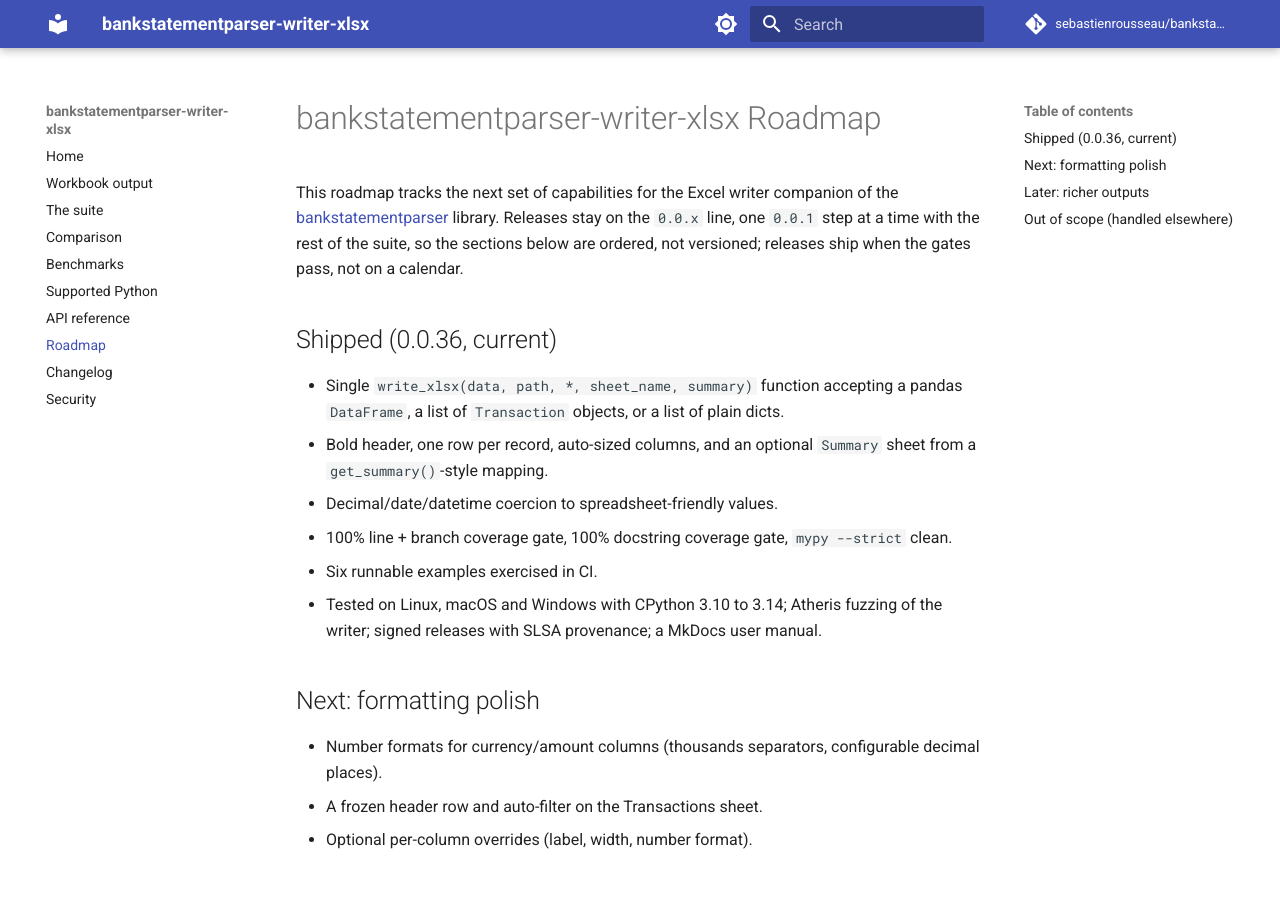
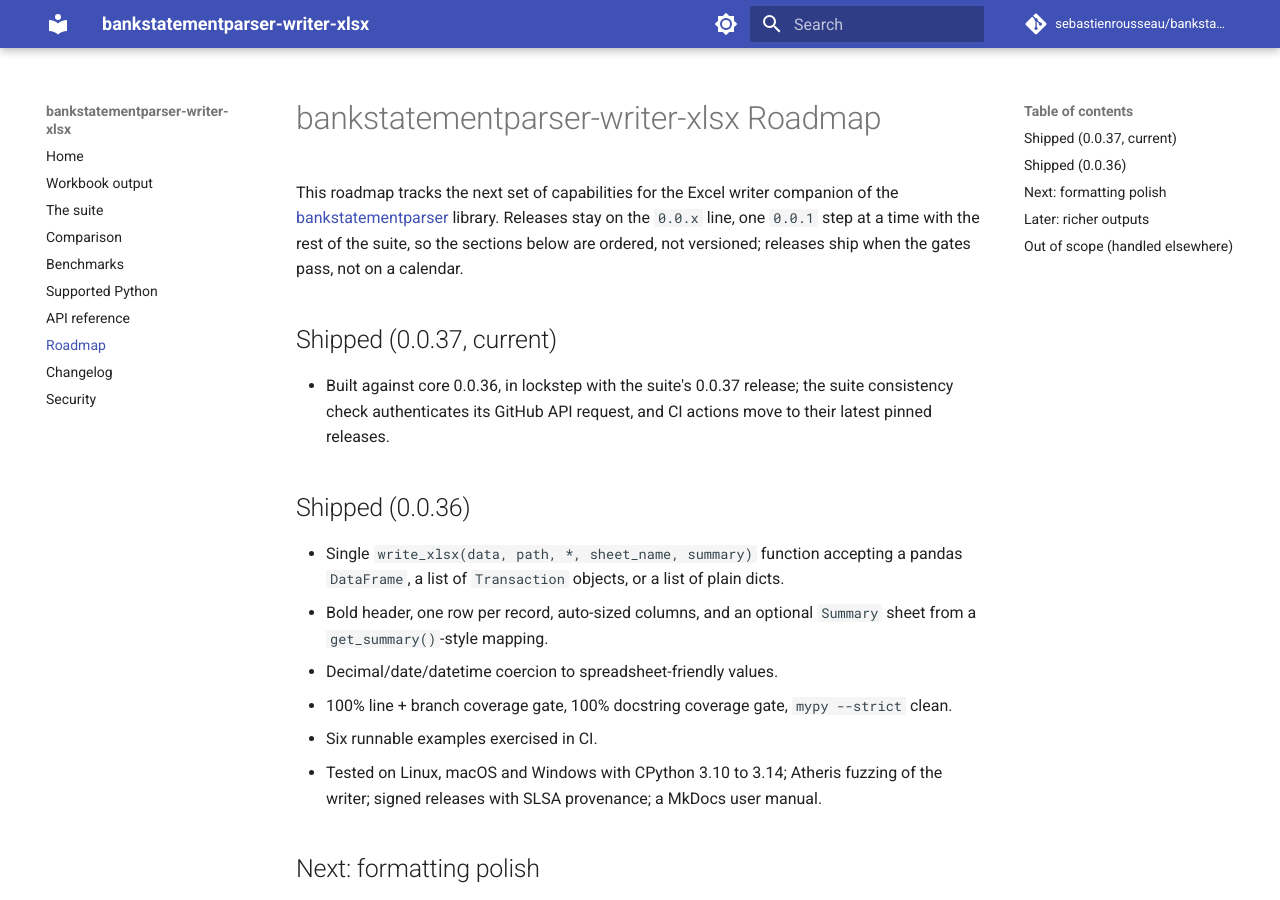
Before and after one commit to sebastienrousseau/bankstatementparser-writer-xlsx, an MkDocs documentation site: the page built from docs/roadmap.md, in a window 1280 px wide and 900 px high. Built offline with MkDocs 1.6.1 and Material for MkDocs 9.7.7, drawn with Linux system fonts in a browser that asks for light colours; comment, search, counter and statistics services are not loaded.

Commit message:
chore: bump version to 0.0.37
Align with the suite's 0.0.37 release: pyproject.toml, __version__,
the README's install output and release line, the bug-report form's
version placeholders, SECURITY.md's support table (0.0.37 current,
0.0.36 prior) and ROADMAP.md's shipped section move to 0.0.37. The
Unreleased CHANGELOG section becomes the dated 0.0.37 section that the
docs-accuracy tests require; it is completed in a later commit.

Assisted-by: Claude Code:claude-opus-5-5
Signed-off-by: Sebastien Rousseau <sebastienrousseau@users.noreply.github.com>

````diff
--- a/README.md
+++ b/README.md
@@ -76,7 +76,7 @@ Verify the installation:
 
 ```sh
 python -c "import bankstatementparser_writer_xlsx as w; print(w.__version__)"
-# -> 0.0.36
+# -> 0.0.37
 ```
 
 ---
@@ -113,7 +113,7 @@ df = parser.parse()
 write_xlsx(df, "statement.xlsx", summary=parser.get_summary())
 ```
 
-Latest release: v0.0.36, a single `write_xlsx(data, path, ...)` function.
+Latest release: v0.0.37, a single `write_xlsx(data, path, ...)` function.
 
 ---
 
--- a/ROADMAP.md
+++ b/ROADMAP.md
@@ -7,7 +7,13 @@ library. Releases stay on the `0.0.x` line, one `0.0.1` step at a time
 with the rest of the suite, so the sections below are ordered, not
 versioned; releases ship when the gates pass, not on a calendar.
 
-## Shipped (0.0.36, current)
+## Shipped (0.0.37, current)
+
+- Built against core 0.0.36, in lockstep with the suite's 0.0.37
+  release; the suite consistency check authenticates its GitHub API
+  request, and CI actions move to their latest pinned releases.
+
+## Shipped (0.0.36)
 
 - Single `write_xlsx(data, path, *, sheet_name, summary)` function
   accepting a pandas `DataFrame`, a list of `Transaction` objects, or a
--- a/bankstatementparser_writer_xlsx/__init__.py
+++ b/bankstatementparser_writer_xlsx/__init__.py
@@ -27,4 +27,4 @@ from .writer import write_xlsx
 
 __all__ = ["write_xlsx", "__version__"]
 
-__version__ = "0.0.36"
+__version__ = "0.0.37"
--- a/pyproject.toml
+++ b/pyproject.toml
@@ -1,6 +1,6 @@
 [tool.poetry]
 name = "bankstatementparser-writer-xlsx"
-version = "0.0.36"
+version = "0.0.37"
 description = "Excel (.xlsx) writer for bankstatementparser-parsed bank statements."
 authors = ["Sebastien Rousseau <sebastian.rousseau@gmail.com>"]
 license = "Apache-2.0 OR MIT"
````
Also changed, not shown: CHANGELOG.md (+2 -1 lines), SECURITY.md (+2 -2 lines), 1 other file.
